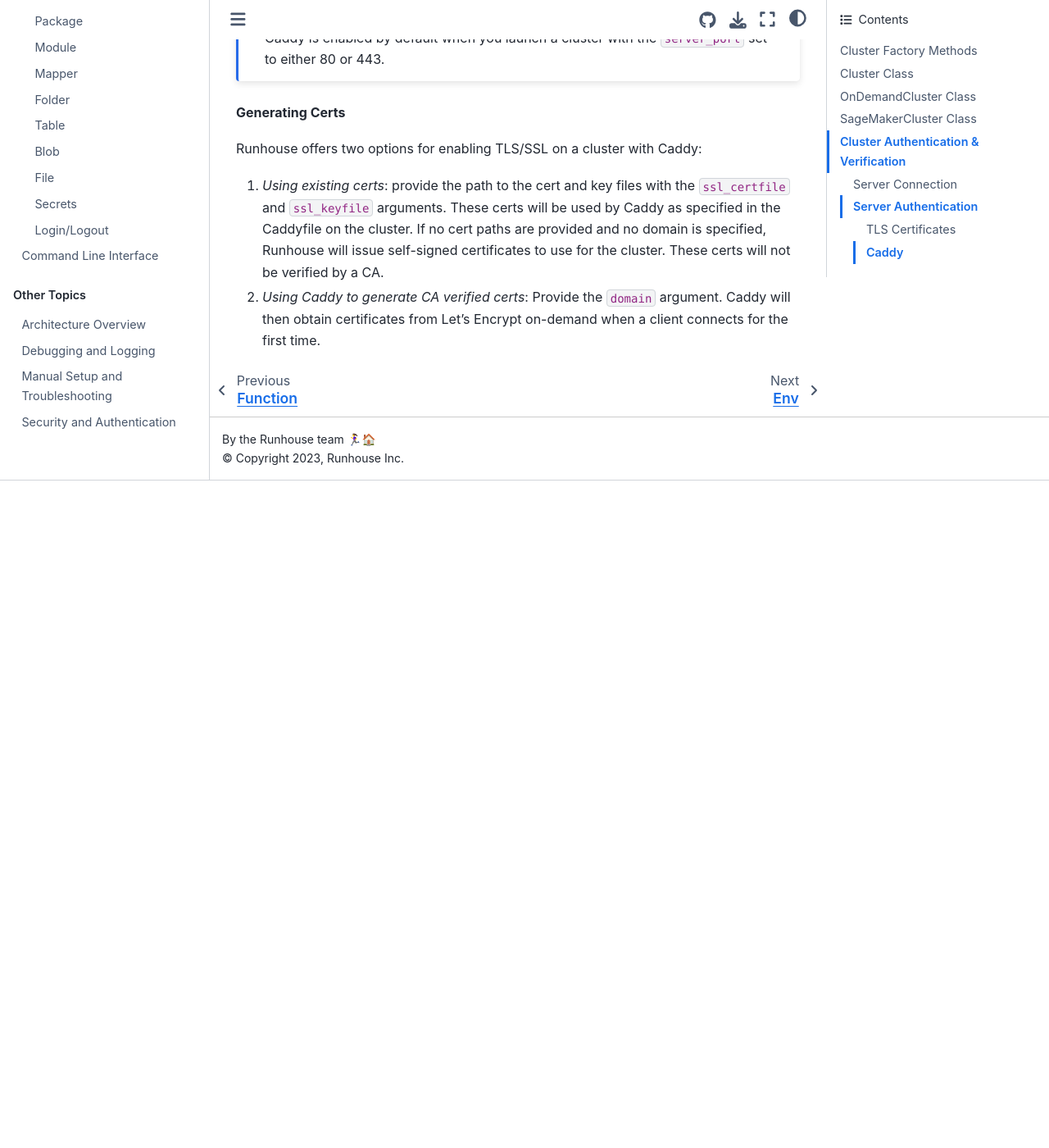
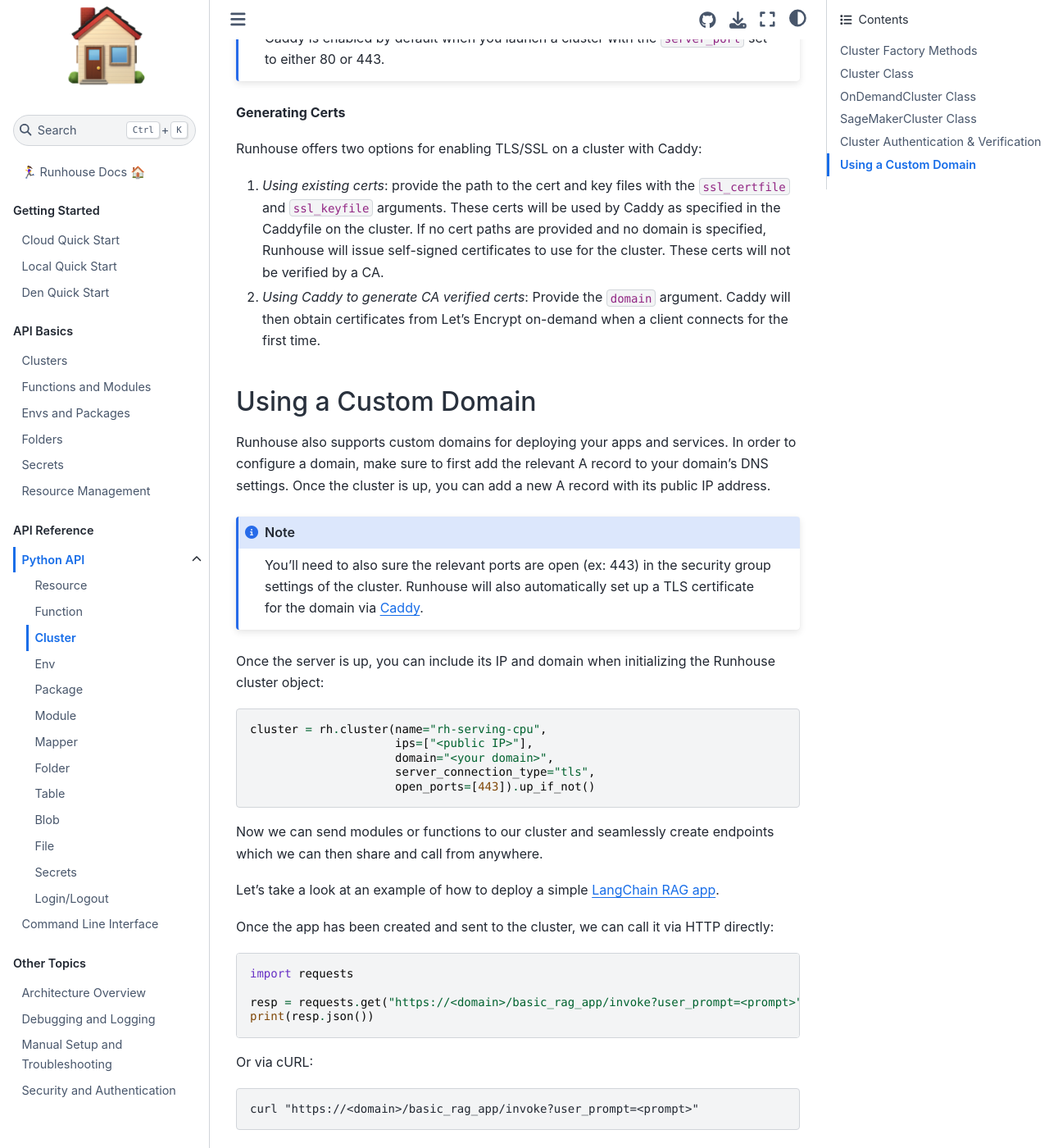
Before and after one commit to run-house/runhouse, a Sphinx documentation site: the page built from docs/api/python/cluster.rst, in a window 1280 px wide and 1400 px high, scrolled down 7378 px. Shown: the whole window at 82% size. Built offline with Sphinx 7.4.7 and the Sphinx Book theme 1.1.4, drawn with Linux system fonts in a browser that asks for light colours; before the commit the page ends 7964 px from its top, so only the background shows below that.

Commit message:
langchain rag example with custom domain

```diff
--- a/docs/api/python/cluster.rst
+++ b/docs/api/python/cluster.rst
@@ -321,3 +321,49 @@
    self-signed certificates to use for the cluster. These certs will not be verified by a CA.
 2. *Using Caddy to generate CA verified certs*: Provide the :code:`domain` argument. Caddy will then obtain
    certificates from Let's Encrypt on-demand when a client connects for the first time.
+
+
+Using a Custom Domain
+~~~~~~~~~~~~~~~~~~~~~
+Runhouse also supports custom domains for deploying your apps and services. In order to configure a domain, make sure
+to first add the relevant A record to your domain's DNS settings. Once the cluster is up, you can add a new A record
+with its public IP address.
+
+
+.. note::
+
+    You'll need to also sure the relevant ports are open (ex: 443) in the security group settings of the cluster.
+    Runhouse will also automatically set up a TLS certificate for the domain via
+    `Caddy <https://caddyserver.com/docs/automatic-https>`_.
+
+Once the server is up, you can include its IP and domain when initializing the Runhouse cluster object:
+
+.. code-block:: python
+
+     cluster = rh.cluster(name="rh-serving-cpu",
+                          ips=["<public IP>"],
+                          domain="<your domain>",
+                          server_connection_type="tls",
+                          open_ports=[443]).up_if_not()
+
+Now we can send modules or functions to our cluster and seamlessly create endpoints which we can then share
+and call from anywhere.
+
+Let's take a look at an example of how to deploy a simple
+`LangChain RAG app <https://www.run.house/examples/langchain-rag-app-aws-ec2>`_.
+
+Once the app has been created and sent to the cluster, we can call it via HTTP directly:
+
+.. code-block:: python
+
+    import requests
+
+    resp = requests.get("https://<domain>/basic_rag_app/invoke?user_prompt=<prompt>")
+    print(resp.json())
+
+
+Or via cURL:
+
+.. code-block:: cli
+
+     curl "https://<domain>/basic_rag_app/invoke?user_prompt=<prompt>"
```
Also changed, not shown: 2 other files.
